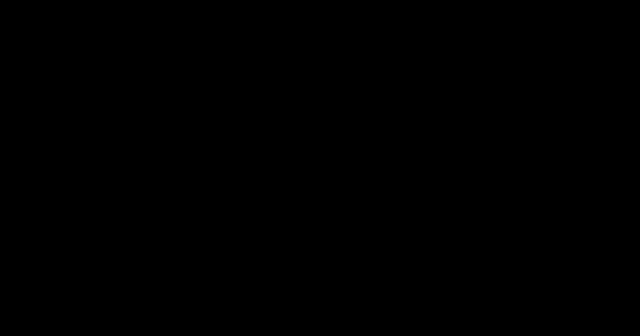
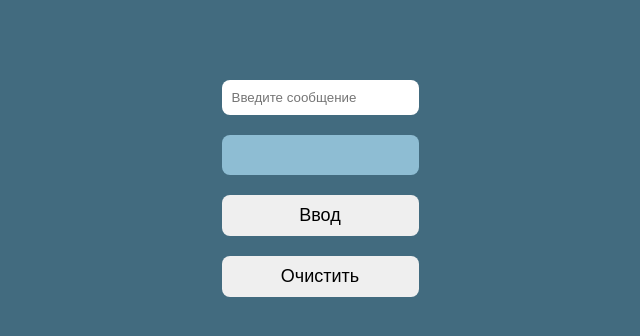
Before and after one commit to ForestRustle/Home-Work-JS-Advanced, a plain HTML site: page 14-user-task/index.html in a window 1280 px wide. Shown: the whole page, without its empty margins (320-960 px from the left). Drawn offline with Linux system fonts and the light colour scheme.

Commit message:
fix / Добавлена стилистика и фукнционал очистки сообщения

```diff
--- a/14-user-task/index.html
+++ b/14-user-task/index.html
@@ -9,7 +9,10 @@
 </head>
 <body>
   <div class="wrapper">
-
+    <input class="message" type="text" placeholder="Введите сообщение">
+    <div class="user-message"></div>
+    <button class="button button-text">Ввод</button>
+    <button class="button clear-text">Очистить</button>
   </div>
 </body>
 </html>
--- a/14-user-task/index.js
+++ b/14-user-task/index.js
@@ -3,7 +3,27 @@
 import { Task} from './modules/task.js'
 import { User } from './modules/user.js';
 
-const task = new Task('some one');
-const user = new User(task);
+const pagesElements = {
+  textButton: document.querySelector('.button-text'),
+  input: document.querySelector('.message'),
+  userMessage: document.querySelector('.user-message'),
+  clearMessage: document.querySelector('.clear-text')
+}
 
-user.do()
+pagesElements.textButton.addEventListener('click', () => {
+  const message = pagesElements.input.value;
+  if (message.trim() === '') {
+    console.log('Сообщение пустой');
+    return;
+  }
+  const task = new Task(message);
+  const user = new User(task);
+
+  user.do();
+  pagesElements.userMessage.innerHTML = message
+  pagesElements.input.value = "";
+});
+
+pagesElements.clearMessage.addEventListener('click', () => {
+  pagesElements.userMessage.innerHTML = ""
+})
--- a/14-user-task/style.css
+++ b/14-user-task/style.css
@@ -3,10 +3,35 @@
   padding: 0;
 }
 
-body{
-  background-color: #000;
+body {
+  background-color: #426b7f;
+  display: flex;
+  justify-content: center;
 }
 
 .wrapper {
+  display: flex;
+  flex-direction: column;
+  margin: 10dvh auto;
+  gap: 20px;
+}
 
+.message {
+  padding: 10px;
+  border-radius: 8px;
+  border: none;
 }
+
+.user-message {
+  padding: 20px;
+  background: #8ebdd3;
+  border-radius: 8px;
+}
+
+.button {
+  padding: 10px 15px;
+  border-radius: 8px;
+  font-size: 18px;
+  border: none;
+  cursor: pointer;
+}
```
